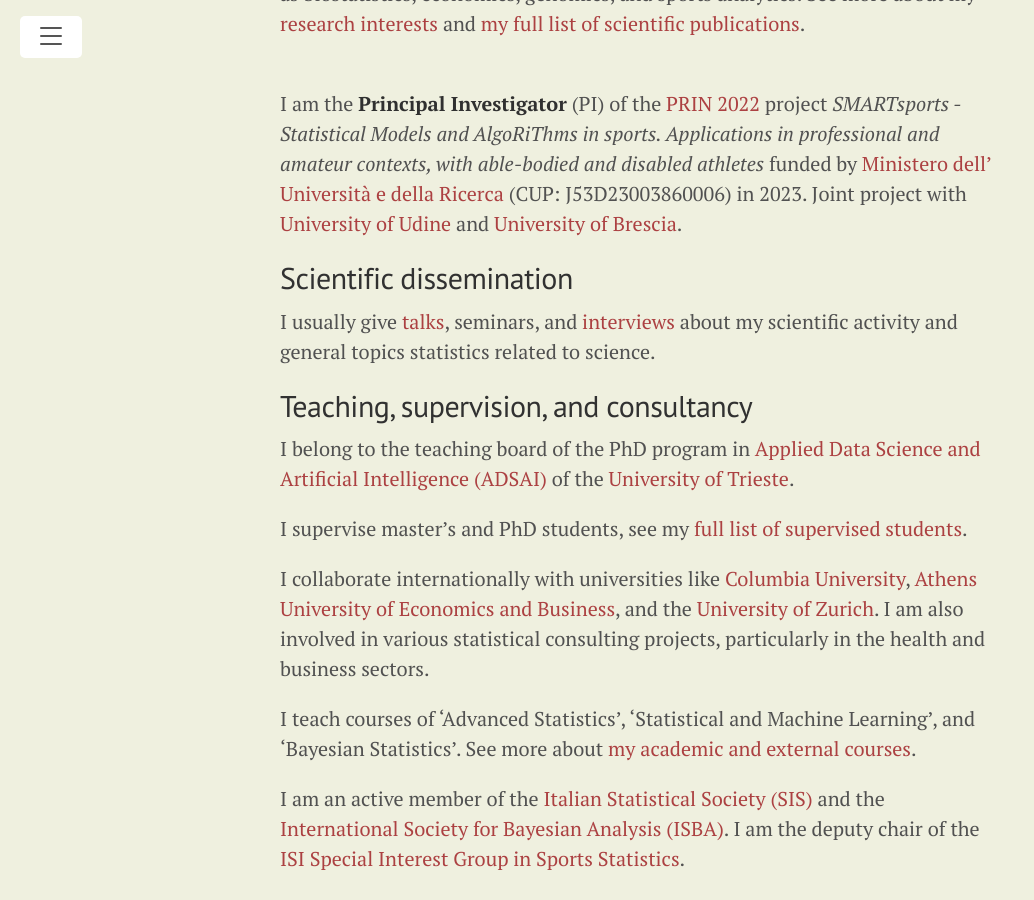
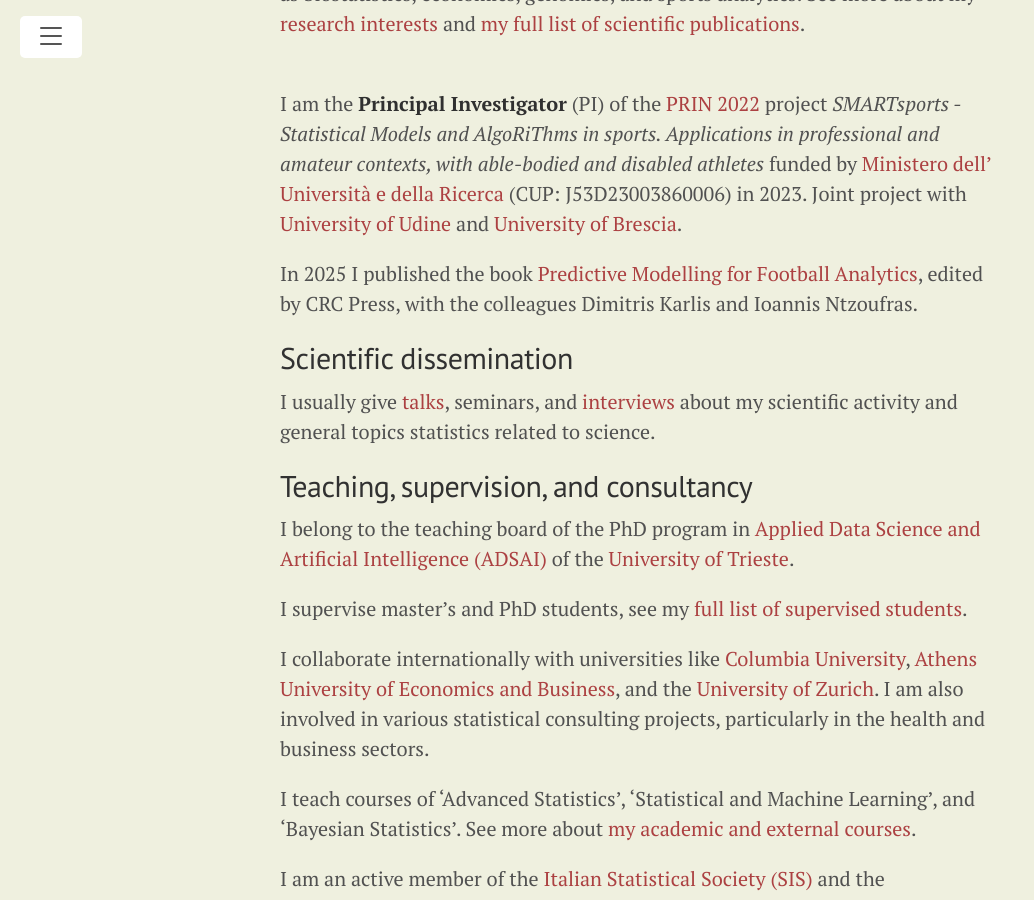
Before and after one commit to LeoEgidi/leoegidi.github.io, a Jekyll site: the page built from index.md, in a window 1280 px wide and 900 px high, scrolled down 994 px. Shown: the whole window, without its empty margins (0-1034 px from the left). Built offline with Jekyll 4.4.1, drawn with Linux system fonts in a browser that asks for light colours; Markdown is read by kramdown in place of the engine named in the settings; the list of posts is cut into pages by our own code.

Commit message:
Update index.md

```diff
--- a/index.md
+++ b/index.md
@@ -83,6 +83,8 @@ I am the **Principal Investigator** (PI) of the [PRIN 2022](https://prin.mur.gov
 funded by [Ministero dell' Università e della Ricerca](https://www.mur.gov.it/it){:target="_blank" rel="noopener noreferrer"} (CUP: J53D23003860006) in 2023. Joint project with [University of Udine](https://www.uniud.it/it/ricerca/progetti-e-iniziative/progetti-finanziati/prin-2022/dies/smartsports-statistical-models-and-algorithms-in-sports-applications-in-professional-and-amateur-contexts-with-able-bodied-and-disabled-athletes){:target="_blank" rel="noopener noreferrer"}
 and [University of Brescia](https://www.unibs.it/it){:target="_blank" rel="noopener noreferrer"}.
 
+In 2025 I published the book [Predictive Modelling for Football Analytics](https://www.taylorfrancis.com/books/mono/10.1201/9781003186496/predictive-modelling-football-analytics-dimitris-karlis-ioannis-ntzoufras-leonardo-egidi), edited by CRC Press, with the colleagues Dimitris Karlis and Ioannis Ntzoufras.
+
 ## Scientific dissemination
 
 I usually give [talks](https://www.youtube.com/results?search_query=leonardo+egidi){:target="_blank" rel="noopener noreferrer"}, seminars, and [interviews](https://www.youtube.com/results?search_query=leonardo+egidi){:target="_blank" rel="noopener noreferrer"} about my scientific activity and general topics statistics related to science.
```
